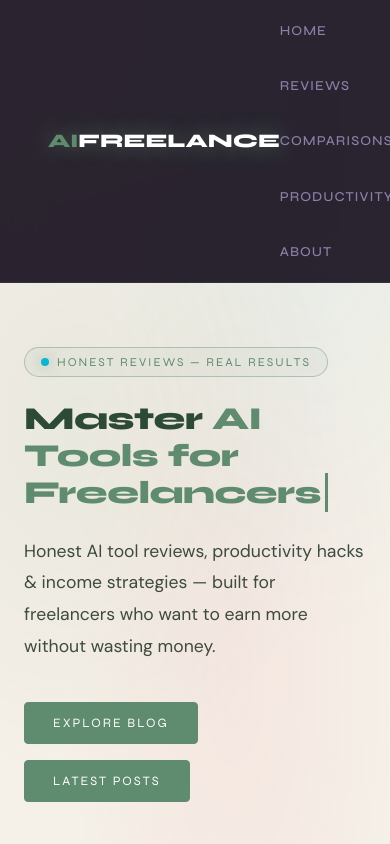
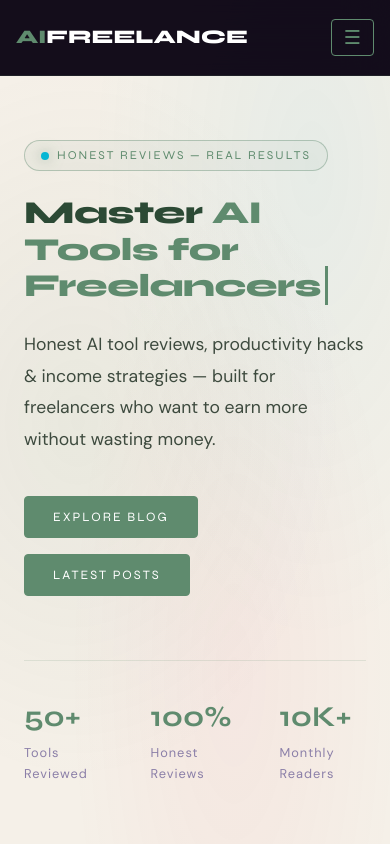
Before and after one commit to venomdesire40-byte/ai-freelance-blog, a Next.js app: page / in a window 390 px wide. Shown: the top 844 px of the page. Built offline with nearby package versions, Linux system fonts and the light colour scheme.

Commit message:
mobile responsive navbar added

```diff
--- a/app/globals.css
+++ b/app/globals.css
@@ -66,3 +66,15 @@ body {
   from { opacity: 0; transform: translateY(20px); }
   to { opacity: 1; transform: translateY(0); }
 }
+@media (max-width: 768px) {
+  nav .nav-links {
+    display: none !important;
+  }
+  .hamburger-btn {
+    display: block !important;
+  }
+  body {
+    overflow-x: hidden;
+    max-width: 100vw;
+  }
+}
--- a/app/page.tsx
+++ b/app/page.tsx
@@ -74,6 +74,7 @@ export default function Home() {
   const [typed, setTyped] = useState("");
   const [showCursor, setShowCursor] = useState(true);
   const [visible, setVisible] = useState(false);
+const [menuOpen, setMenuOpen] = useState(false);
   const fullText = "AI Tools for Freelancers";
 
   useEffect(() => {
@@ -94,21 +95,28 @@ export default function Home() {
       {/* Navbar */}
       <nav style={{
   display: "flex", justifyContent: "space-between", alignItems: "center",
-        padding: "1.2rem 3rem", borderBottom: "1px solid rgba(95,139,110,0.15)",
+  padding: "1.2rem 1rem", borderBottom: "1px solid rgba(95,139,110,0.15)",
   backdropFilter: "blur(20px)", position: "sticky", top: 0, zIndex: 100,
-        background: "rgba(8,0,16,0.85)",
+  background: "rgba(8,0,16,0.95)",
   opacity: visible ? 1 : 0, transition: "opacity 0.8s ease",
 }}>
-        <div style={{
+  <a href="/" style={{
     fontFamily: "'Syne', sans-serif", fontSize: "1.2rem",
-          fontWeight: 800, color: "#5F8B6E",
-          textShadow: "0 0 20px rgba(95,139,110,0.6)",
+    fontWeight: 800, color: "#5F8B6E", textDecoration: "none",
   }}>
     AI<span style={{ color: "#ffffff" }}>FREELANCE</span>
-        </div>
-        <div style={{ display: "flex", gap: "2rem", flexWrap: "wrap" }}>
-          {["Home", "Reviews", "Comparisons", "Productivity", "About"].map((item) => (
-            <a key={item} href={item === "About" ? "/about" : "/"} style={{
+  </a>
+
+  {/* Desktop Nav */}
+  <div style={{ display: "flex", gap: "2rem" }} className="nav-links">
+    {[
+      { label: "Home", href: "/" },
+      { label: "Reviews", href: "/#latest" },
+      { label: "Comparisons", href: "/#latest" },
+      { label: "Productivity", href: "/#latest" },
+      { label: "About", href: "/about" },
+    ].map((item) => (
+      <a key={item.label} href={item.href} style={{
         color: "#8b7fa8", textDecoration: "none", fontSize: "0.85rem",
         fontFamily: "'Syne', sans-serif", fontWeight: 500,
         letterSpacing: "1px", textTransform: "uppercase",
@@ -116,9 +124,50 @@ export default function Home() {
       }}
         onMouseEnter={e => (e.target as HTMLElement).style.color = "#5F8B6E"}
         onMouseLeave={e => (e.target as HTMLElement).style.color = "#8b7fa8"}
-            >{item}</a>
+      >{item.label}</a>
     ))}
   </div>
+
+  {/* Hamburger Button */}
+  <button
+    onClick={() => setMenuOpen(!menuOpen)}
+    style={{
+      background: "transparent",
+      border: "1px solid #5F8B6E",
+      color: "#5F8B6E",
+      padding: "6px 12px",
+      borderRadius: "4px",
+      fontSize: "1.2rem",
+      cursor: "pointer",
+    }}
+    className="hamburger-btn"
+  >☰</button>
+
+  {/* Mobile Menu */}
+  {menuOpen && (
+    <div style={{
+      position: "absolute", top: "100%", left: 0, right: 0,
+      background: "rgba(245,240,232,0.98)",
+      padding: "1rem 1.5rem",
+      display: "flex", flexDirection: "column", gap: "1rem",
+      borderBottom: "1px solid rgba(95,139,110,0.2)",
+      zIndex: 200,
+    }}>
+      {[
+        { label: "Home", href: "/" },
+        { label: "Reviews", href: "/#latest" },
+        { label: "Comparisons", href: "/#latest" },
+        { label: "Productivity", href: "/#latest" },
+        { label: "About", href: "/about" },
+      ].map(item => (
+        <a key={item.label} href={item.href} style={{
+          color: "#5F8B6E", textDecoration: "none",
+          fontSize: "1rem", fontFamily: "'Syne', sans-serif",
+          letterSpacing: "1px", textTransform: "uppercase",
+        }}>{item.label}</a>
+      ))}
+    </div>
+  )}
 </nav>
 
       {/* Hero */}
```
Lines whose indentation alone changed are shown as unchanged.
